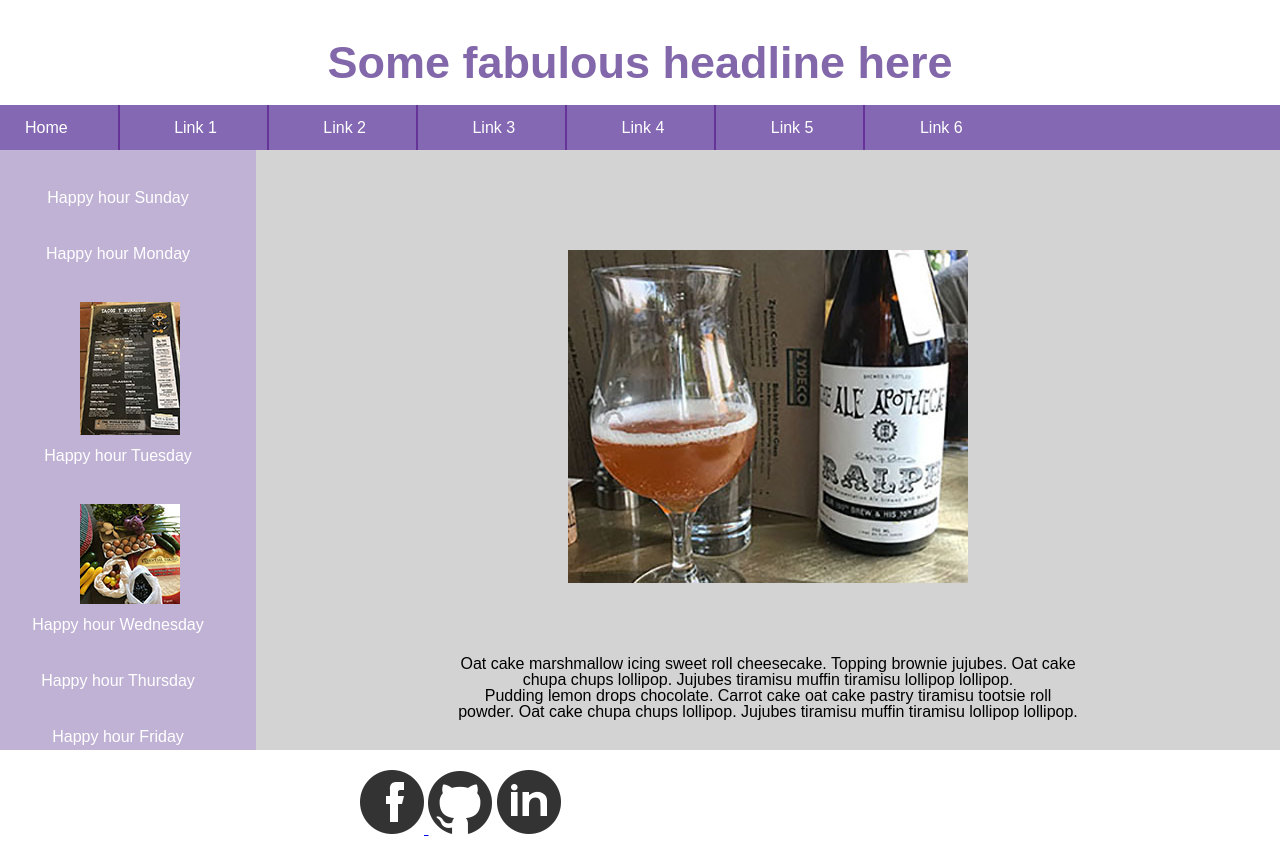
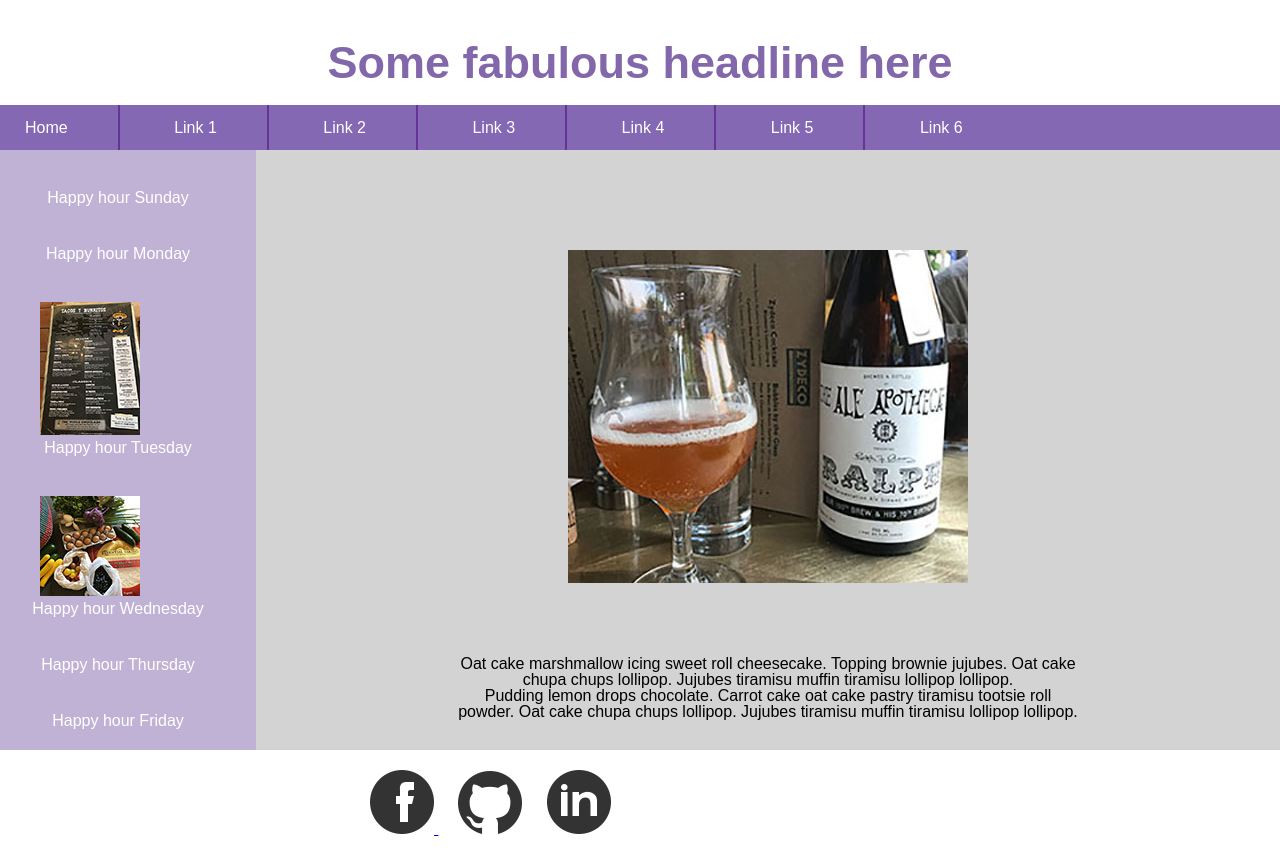
Before and after one commit to lwishaw/foundations-week4, a plain HTML site: page Link1.html in a window 1280 px wide. Drawn offline with Linux system fonts and the light colour scheme.

Commit message:
Add files via upload

```diff
--- a/styles/stylesheet.css
+++ b/styles/stylesheet.css
@@ -12,7 +12,7 @@ body {
 
 .content-wrapper {
   background-color: black;
-  width:80%;
+  width:100%;
 }
 header h1 {
 /*  Make bigger and color, san serif*/
@@ -26,7 +26,7 @@ header h1 {
 .main-nav {
   /*  color, remove bullets, border, float the elements, center content in links, san serif, width, font color, san serif font family */
   height: 45px;
-  width: auto;
+  width: inherit;
   background-color: #8468b3;
 }
 
@@ -81,11 +81,8 @@ aside ul a{
 }
 aside img {
   clear:both;
-  display: inline-block;
-  width:100px;
-  padding: 0px 80px 10px;
-  text-align: center;
-  margin: 0;
+  display: block;
+  margin: 0px 40px 5px 40px;
 }
 
 
@@ -119,3 +116,6 @@ footer {
   float: left;
   padding: 0px 60px;
 }
+footer a {
+  padding: 0px 10px;
+}
```
Also changed, not shown: Link2.html (+2 -2 lines).
